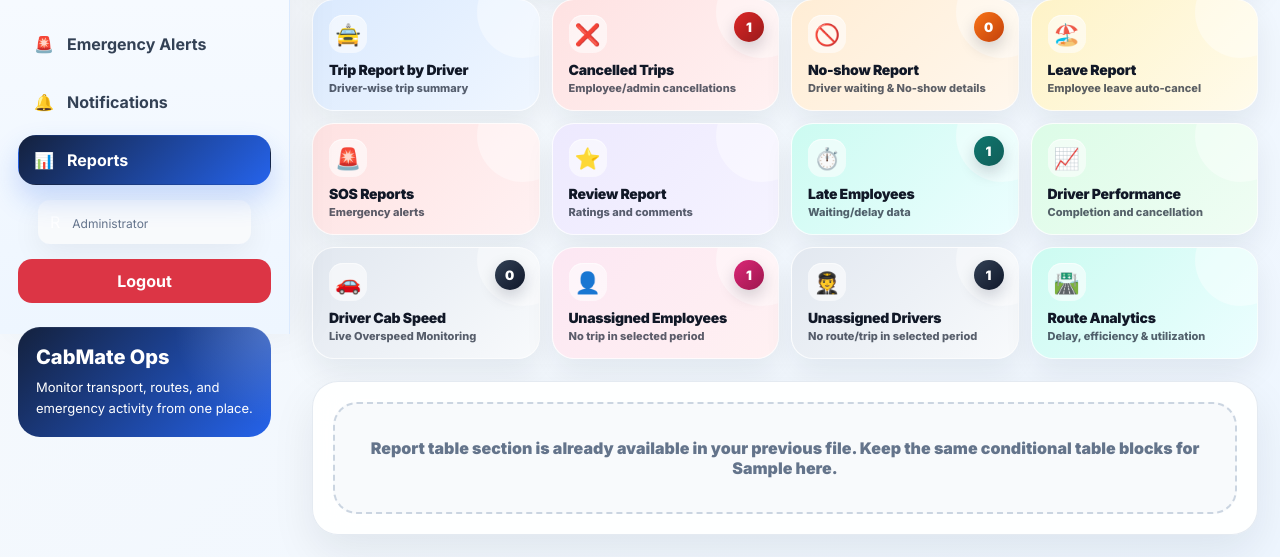
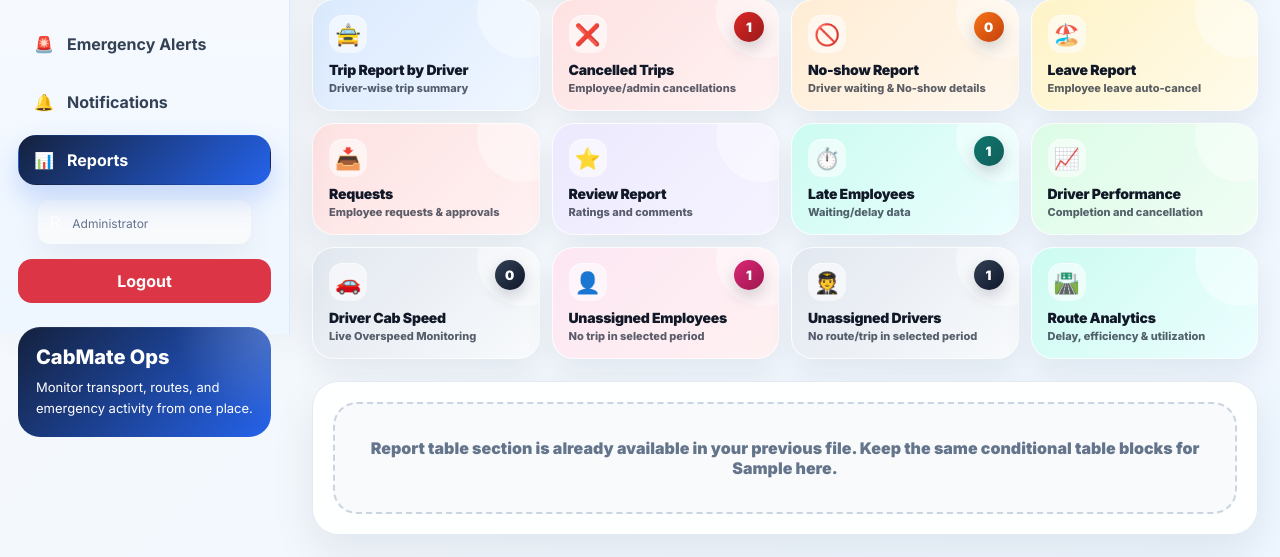
Before and after one commit to RahulKarhana/office-cab, a Django app: template admin_web/templates/admin_web/reports.html in a window 1280 px wide. Shown: the part 466-1023 px from the top of the page. Run offline with Django 5.2, Linux system fonts and the light colour scheme; tables that the repository leaves empty hold one stand-in row (values such as "Sample post"); the template is opened without the code that fills it: values that come from a table or form of the project are taken from there, most other values are stand-ins (such as "Sample title", 1, 10 or a date in 2020).

Commit message:
count show kllll

```diff
--- a/admin_web/templates/admin_web/reports.html
+++ b/admin_web/templates/admin_web/reports.html
@@ -1060,11 +1060,13 @@
             <small>Employee leave auto-cancel</small>
         </a>
 
-        <a class="report-tab tab-red {% if active_report == 'sos' %}active{% endif %}"
-            href="?start_date={{ start_date }}&end_date={{ end_date }}&report=sos">
-                <span class="icon">🚨</span>
-                <strong>SOS Reports</strong>
-                <small>Emergency alerts</small>
+        <a
+            class="report-tab tab-red"
+            href="{% url 'admin_web:requests' %}"
+        >
+            <span class="icon">📥</span>
+            <strong>Requests</strong>
+            <small>Employee requests & approvals</small>
         </a>
 
         <a class="report-tab tab-purple"
```
